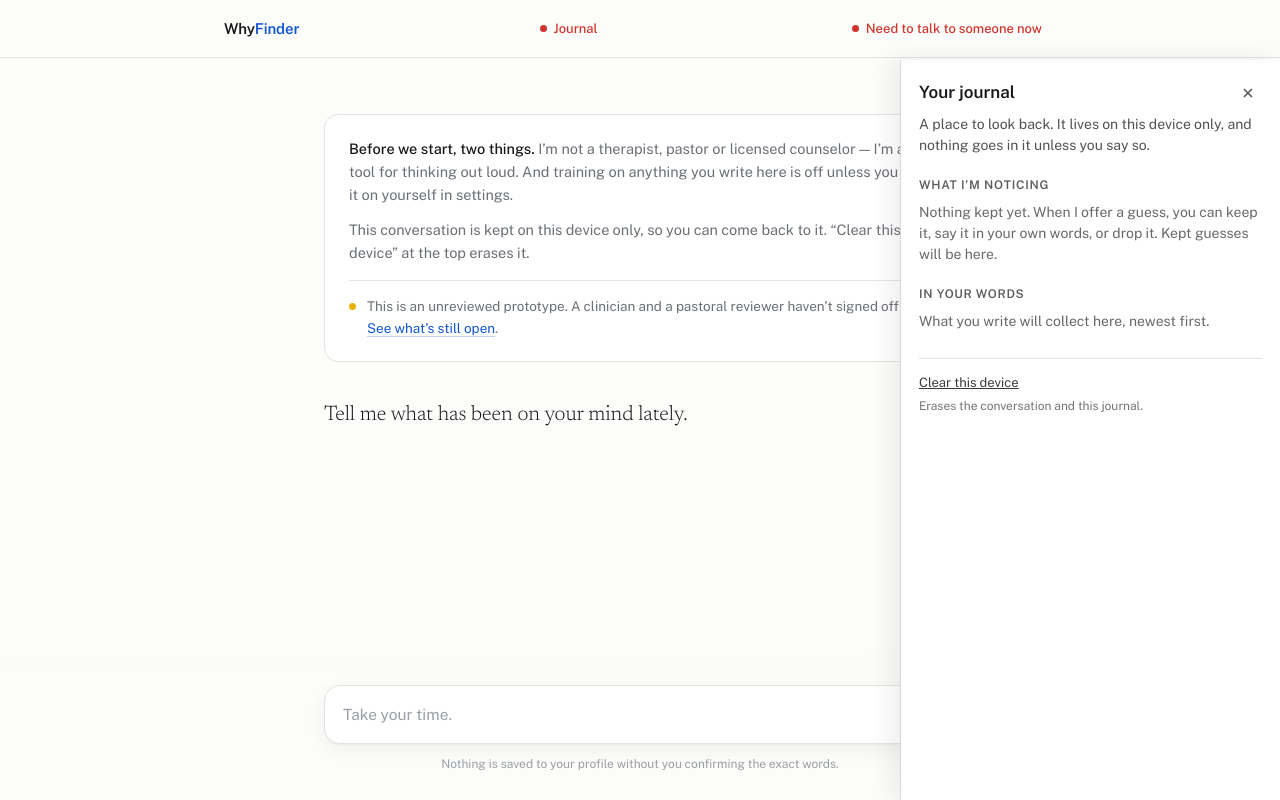
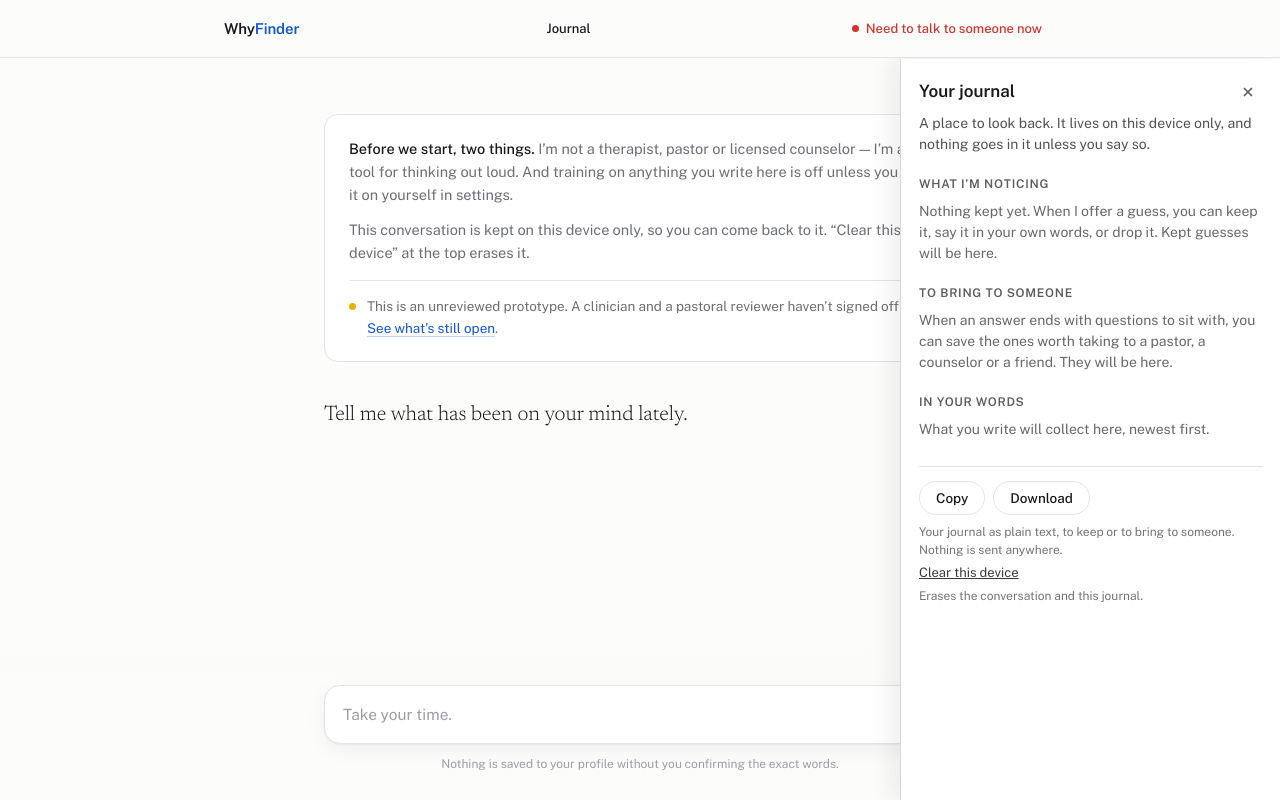
Before and after one commit to hrb062291/whyfinder, a Next.js app: page / in a window 1280 px wide. Built offline with nearby package versions, Linux system fonts and the light colour scheme.

Commit message:
Sticky top bar, save questions, export journal

```diff
--- a/app/journal.css
+++ b/app/journal.css
@@ -3,7 +3,7 @@
 
 .j-panel {
   position: fixed;
-  top: 60px;
+  top: var(--wf-topbar-h, 60px);
   right: 0;
   bottom: 0;
   width: min(380px, 100vw);
@@ -78,3 +78,19 @@
 @media (max-width: 640px) {
   .j-panel { width: 100vw; border-left: 0; }
 }
+
+/* The Journal button in the top bar is not a crisis link: no red, no red dot. */
+.crisis-link.j-top { color: inherit; }
+.crisis-link.j-top::before,
+.crisis-link.j-top::after { display: none; }
+
+/* The top bar (Clear this device, Journal, crisis link) stays at the top while scrolling. */
+.topbar {
+  position: sticky;
+  top: 0;
+  z-index: 50;
+  background: var(--wf-bg, var(--bg, var(--background, Canvas)));
+}
+
+.j-actions { display: flex; gap: 8px; margin-bottom: 4px; }
+.j-list li .j-link { align-self: flex-start; }
--- a/app/page.tsx
+++ b/app/page.tsx
@@ -129,15 +129,21 @@ type JournalItem = {
   id: string; body: string; original?: string; quotes: string[];
   status: 'kept' | 'edited'; at: number;
 };
-type Journal = { items: JournalItem[]; dropped: string[] };
-const EMPTY_JOURNAL: Journal = { items: [], dropped: [] };
+/** A question from an answer card that the person saved to take to someone. */
+type SavedQuestion = { text: string; at: number };
+type Journal = { items: JournalItem[]; dropped: string[]; questions: SavedQuestion[] };
+const EMPTY_JOURNAL: Journal = { items: [], dropped: [], questions: [] };
 
 function loadJournal(): Journal {
   try {
     const raw = window.localStorage.getItem(JOURNAL_KEY);
     if (!raw) return EMPTY_JOURNAL;
     const v = JSON.parse(raw) as Journal;
-    return { items: Array.isArray(v.items) ? v.items : [], dropped: Array.isArray(v.dropped) ? v.dropped : [] };
+    return {
+      items: Array.isArray(v.items) ? v.items : [],
+      dropped: Array.isArray(v.dropped) ? v.dropped : [],
+      questions: Array.isArray(v.questions) ? v.questions : [],
+    };
   } catch {
     return EMPTY_JOURNAL;
   }
@@ -173,6 +179,15 @@ export default function Home() {
     started.current = true;
     setJournal(loadJournal());
     journalReady.current = true;
+    // The top bar stays put while the page scrolls. It needs the page's own
+    // background colour so the conversation does not show through it, and the
+    // journal panel sits just under it.
+    const root = document.documentElement;
+    const bg = [document.body, root].map((el) => getComputedStyle(el).backgroundColor)
+      .find((c) => c && c !== 'rgba(0, 0, 0, 0)' && c !== 'transparent');
+    if (bg) root.style.setProperty('--wf-bg', bg);
+    const bar = document.querySelector('.topbar') as HTMLElement | null;
+    if (bar) root.style.setProperty('--wf-topbar-h', `${bar.offsetHeight}px`);
     // Wide screens have room for the journal beside the conversation.
     if (window.matchMedia('(min-width: 1280px)').matches) setPanel(true);
     const saved = loadSaved();
@@ -264,13 +279,22 @@ export default function Home() {
 
   function keepGuess(id: string, body: string, quotes: string[], edited = false, original?: string) {
     setJournal((j) => ({
+      ...j,
       dropped: j.dropped.filter((d) => d !== id),
       items: [...j.items.filter((x) => x.id !== id),
         { id, body, quotes, status: edited ? 'edited' : 'kept', at: Date.now(), ...(edited ? { original } : {}) }],
     }));
   }
   function dropGuess(id: string) {
-    setJournal((j) => ({ items: j.items.filter((x) => x.id !== id), dropped: [...j.dropped.filter((d) => d !== id), id] }));
+    setJournal((j) => ({ ...j, items: j.items.filter((x) => x.id !== id), dropped: [...j.dropped.filter((d) => d !== id), id] }));
+  }
+  function toggleQuestion(text: string) {
+    setJournal((j) => ({
+      ...j,
+      questions: j.questions.some((q) => q.text === text)
+        ? j.questions.filter((q) => q.text !== text)
+        : [...j.questions, { text, at: Date.now() }],
+    }));
   }
   function editKept(id: string, body: string) {
     setJournal((j) => ({
@@ -344,8 +368,8 @@ export default function Home() {
           {(restored || turns.length > 2) && (
             <button className="crisis-link" onClick={startOver}>Clear this device</button>
           )}
-          <button className="crisis-link" onClick={() => setPanel((o) => !o)} aria-expanded={panel}>
-            Journal{journal.items.length > 0 ? ` (${journal.items.length})` : ''}
+          <button className="crisis-link j-top" onClick={() => setPanel((o) => !o)} aria-expanded={panel}>
+            Journal{journal.items.length + journal.questions.length > 0 ? ` (${journal.items.length + journal.questions.length})` : ''}
           </button>
           <button className="crisis-link" onClick={() => setSheet('crisis')}>
             Need to talk to someone now
@@ -375,7 +399,9 @@ export default function Home() {
                   onOpen={() => setPanel(true)}
                 />
               )}
-              {t.kind === 'answer' && <AnswerCard a={t.answer} />}
+              {t.kind === 'answer' && (
+                <AnswerCard a={t.answer} saved={journal.questions.map((q) => q.text)} onSave={toggleQuestion} />
+              )}
               {t.kind === 'support' && (
                 <SupportCardView s={t.support} onResume={() => void resume()}
                                  onResources={() => setSheet('crisis')} />
@@ -437,6 +463,7 @@ export default function Home() {
           onClose={() => setPanel(false)}
           onEdit={editKept}
           onRemove={dropGuess}
+          onRemoveQuestion={toggleQuestion}
           onClear={startOver}
         />
       )}
@@ -548,15 +575,56 @@ function SynthesisCard({ body, quotes, status, onKeep, onEdit, onDrop, onOpen }:
 
 type Verse = { reference: string; versionTitle: string; version: string; link?: string };
 
+/** The journal as plain text. Built here, on this device, only when the person asks. */
+function journalText(journal: Journal, entries: SavedEntry[], verses: Verse[]): string {
+  const when = (t?: string | number) =>
+    t ? new Date(t).toLocaleString([], { month: 'short', day: 'numeric', year: 'numeric', hour: 'numeric', minute: '2-digit' }) : '';
+  const out: string[] = [
+    'WhyFinder journal',
+    `Exported ${when(Date.now())}`,
+    'Kept on this device. WhyFinder is a tool for thinking out loud, not a counselor or pastor.',
+    '',
+    "WHAT I'M NOTICING",
+  ];
+  if (journal.items.length === 0) out.push('(nothing kept yet)');
+  journal.items.forEach((x) => {
+    out.push(`- ${x.body}  [${x.status === 'edited' ? 'in my words' : 'a guess I kept'}]`);
+    x.quotes.forEach((q) => out.push(`    because I said: "${q}"`));
+  });
+  out.push('', 'TO BRING TO SOMEONE');
+  if (journal.questions.length === 0) out.push('(nothing saved yet)');
+  journal.questions.forEach((q) => out.push(`- ${q.text}`));
+  out.push('', 'IN MY WORDS');
+  if (entries.length === 0) out.push('(nothing yet)');
+  entries.forEach((e) => out.push(`[${when(e.createdAt)}] ${e.text}`));
+  if (verses.length > 0) {
+    out.push('', 'PASSAGES WE LOOKED AT');
+    verses.forEach((v) => out.push(`- ${v.reference} (${v.version})${v.link ? ` ${v.link}` : ''}`));
+  }
+  return out.join('\n');
+}
+
+function downloadText(text: string) {
+  const a = document.createElement('a');
+  a.href = URL.createObjectURL(new Blob([text], { type: 'text/plain;charset=utf-8' }));
+  a.download = `whyfinder-journal-${new Date().toISOString().slice(0, 10)}.txt`;
+  document.body.appendChild(a);
+  a.click();
+  a.remove();
+  window.setTimeout(() => URL.revokeObjectURL(a.href), 1000);
+}
+
 /**
  * The journal. Everything here comes from this device: the guesses the person
  * kept (in the words they approved), what they said, and the passages we looked at.
  * Nothing in it is sent anywhere.
  */
-function JournalPanel({ journal, entries, verses, onClose, onEdit, onRemove, onClear }: {
+function JournalPanel({ journal, entries, verses, onClose, onEdit, onRemove, onRemoveQuestion, onClear }: {
   journal: Journal; entries: SavedEntry[]; verses: Verse[];
-  onClose: () => void; onEdit: (id: string, body: string) => void; onRemove: (id: string) => void; onClear: () => void;
+  onClose: () => void; onEdit: (id: string, body: string) => void; onRemove: (id: string) => void;
+  onRemoveQuestion: (text: string) => void; onClear: () => void;
 }) {
+  const [copied, setCopied] = useState(false);
   const [editId, setEditId] = useState<string | null>(null);
   const [draft, setDraft] = useState('');
   const seen = new Set<string>();
@@ -613,6 +681,25 @@ function JournalPanel({ journal, entries, verses, onClose, onEdit, onRemove, onC
       </section>
 
       <section className="j-section">
+        <h2 className="j-h">To bring to someone</h2>
+        {journal.questions.length === 0 ? (
+          <p className="j-empty">
+            When an answer ends with questions to sit with, you can save the ones worth taking to a pastor,
+            a counselor or a friend. They will be here.
+          </p>
+        ) : (
+          <ul className="j-list">
+            {journal.questions.map((q) => (
+              <li key={q.text}>
+                <span>{q.text}</span>
+                <button className="j-link" onClick={() => onRemoveQuestion(q.text)}>Remove</button>
+              </li>
+            ))}
+          </ul>
+        )}
+      </section>
+
+      <section className="j-section">
         <h2 className="j-h">In your words</h2>
         {said.length === 0 ? (
           <p className="j-empty">What you write will collect here, newest first.</p>
@@ -645,6 +732,16 @@ function JournalPanel({ journal, entries, verses, onClose, onEdit, onRemove, onC
       )}
 
       <div className="j-foot">
+        <div className="j-actions">
+          <button className="btn" onClick={() => {
+            const text = journalText(journal, entries, uniqueVerses);
+            const done = () => { setCopied(true); window.setTimeout(() => setCopied(false), 2000); };
+            if (navigator.clipboard?.writeText) navigator.clipboard.writeText(text).then(done).catch(() => downloadText(text));
+            else downloadText(text);
+          }}>{copied ? 'Copied' : 'Copy'}</button>
+          <button className="btn" onClick={() => downloadText(journalText(journal, entries, uniqueVerses))}>Download</button>
+        </div>
+        <span className="j-foot-note">Your journal as plain text, to keep or to bring to someone. Nothing is sent anywhere.</span>
         <button className="j-link" onClick={() => { if (window.confirm('Erase this conversation and your journal from this device?')) onClear(); }}>Clear this device</button>
         <span className="j-foot-note">Erases the conversation and this journal.</span>
       </div>
@@ -652,8 +749,24 @@ function JournalPanel({ journal, entries, verses, onClose, onEdit, onRemove, onC
   );
 }
 
+/** Long passages start collapsed. The full text is one tap away. */
+function PassageText({ reference, version, text }: { reference: string; version: string; text: string }) {
+  const LIMIT = 320;
+  const [open, setOpen] = useState(false);
+  const long = text.length > LIMIT;
+  const shown = !long || open ? text : `${text.slice(0, LIMIT).replace(/\s+\S*$/, '')}\u2026`;
+  return (
+    <p className="quote">
+      <strong>{reference}</strong> ({version}) {shown}
+      {long && (
+        <> <button className="j-link" onClick={() => setOpen((o) => !o)}>{open ? 'Show less' : 'Show more'}</button></>
+      )}
+    </p>
+  );
+}
+
 /** A faith answer. Labelled by kind, and it ends in questions and people, not a verdict. */
-function AnswerCard({ a }: { a: Answer }) {
+function AnswerCard({ a, saved, onSave }: { a: Answer; saved: string[]; onSave: (q: string) => void }) {
   return (
     <div className="synthesis">
       <div className="syn-kind">{KIND_LABEL[a.kind] ?? 'A thought to weigh'}</div>
@@ -664,7 +777,7 @@ function AnswerCard({ a }: { a: Answer }) {
           {a.passages && a.passages.length > 0
             ? a.passages.map((p, i) => (
                 <div key={i}>
-                  <p className="quote"><strong>{p.reference}</strong> ({p.version}) {p.text}</p>
+                  <PassageText reference={p.reference} version={p.version} text={p.text} />
                   <p className="reflect-note">{p.versionTitle}. {p.copyright}{p.link ? <> <a href={p.link} target="_blank" rel="noreferrer">Read on YouVersion</a></> : null}</p>
                 </div>
               ))
@@ -674,7 +787,14 @@ function AnswerCard({ a }: { a: Answer }) {
       {a.questionsToConsider.length > 0 && (
         <div className="syn-evidence">
           <div className="syn-evidence-label">Questions to sit with</div>
-          {a.questionsToConsider.map((q, i) => <p className="quote" key={i}>{q}</p>)}
+          {a.questionsToConsider.map((q, i) => (
+            <p className="quote" key={i}>
+              {q}{' '}
+              <button className="j-link" onClick={() => onSave(q)}>
+                {saved.includes(q) ? 'Saved to journal' : 'Save to bring to someone'}
+              </button>
+            </p>
+          ))}
         </div>
       )}
       {a.counsel.length > 0 && (
```
